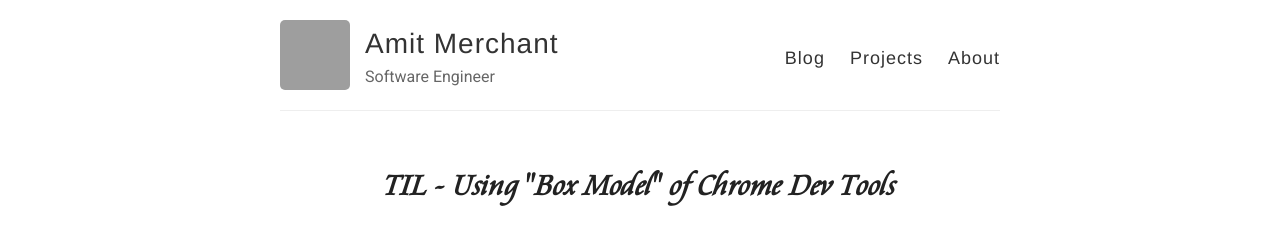
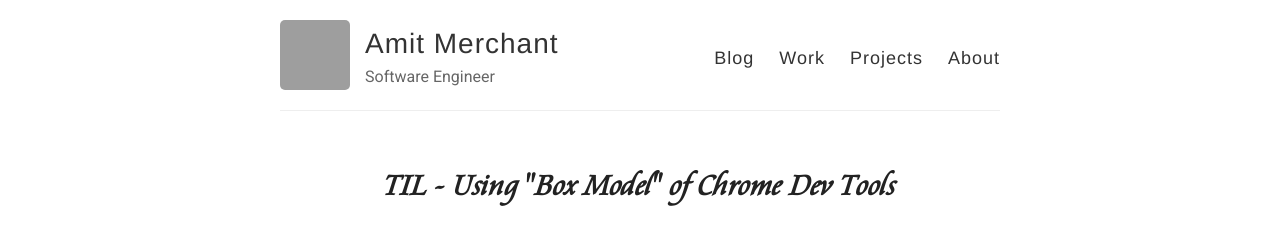
Before and after one commit to varunkumardev/amitmerchant1990.github.io, a Jekyll site: the page built from index.html, in a window 1280 px wide. Shown: the top 232 px of the page. Built offline with Jekyll 4.4.1, drawn with Linux system fonts in a browser that asks for light colours; grey boxes are pictures that could not be loaded.

Commit message:
Add Work link in nav

```diff
--- a/_layouts/default.html
+++ b/_layouts/default.html
@@ -35,6 +35,7 @@
 
           <nav>
             <a href="{{ site.baseurl }}/">Blog</a>
+            <a href="{{ site.baseurl }}/work">Work</a>
             <a href="{{ site.baseurl }}/projects">Projects</a>
             <a href="{{ site.baseurl }}/about">About</a>
           </nav>
```
